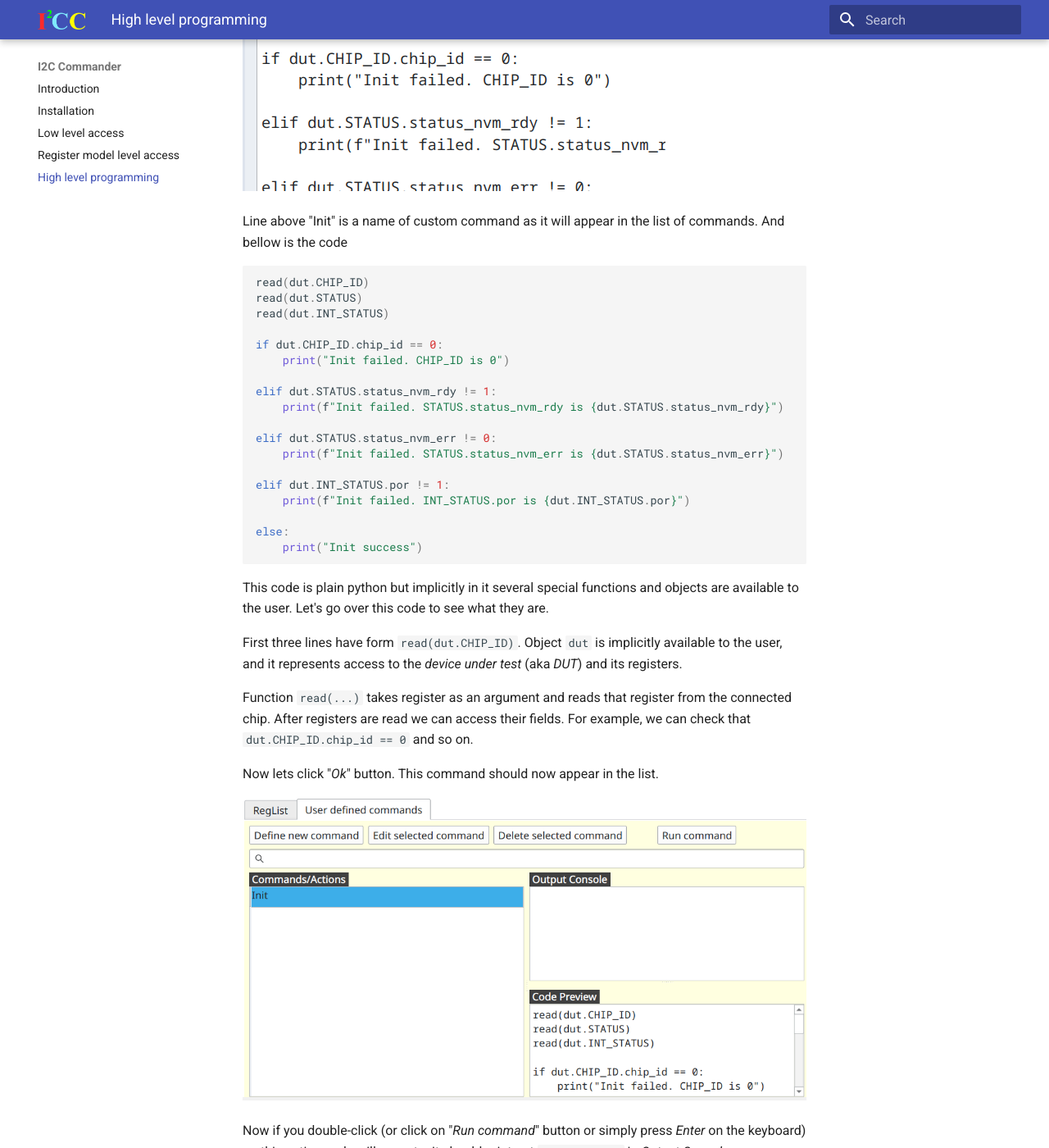
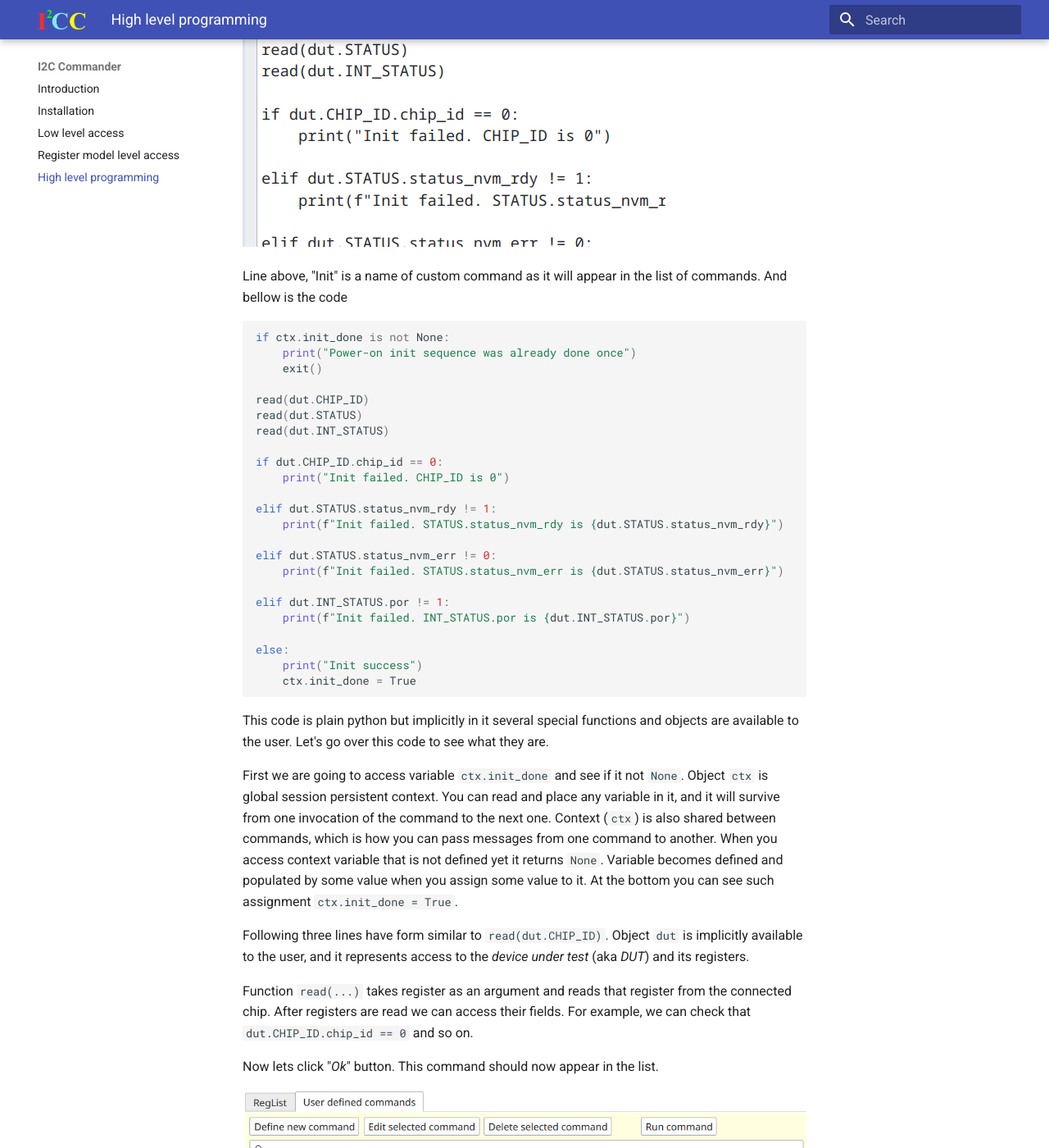
Before and after one commit to priimak/i2cc, an MkDocs documentation site: the page built from docs/high_level_i2c.md, in a window 1280 px wide and 1400 px high, scrolled down 1453 px. Shown: the whole window at 82% size. Built offline with MkDocs 1.6.1 and Material for MkDocs 9.7.7, drawn with Linux system fonts in a browser that asks for light colours; some of the changed text lies outside the part shown.

Commit message:
ctx return None for undefined var; more docs

````diff
--- a/docs/high_level_i2c.md
+++ b/docs/high_level_i2c.md
@@ -11,6 +11,9 @@ values. If those values are as per specification, then proceed with temperature
 * Read `CHIP_ID` register and check that its value is not 0.
 * Confirm that in `STATUS` register fields `status_nvm_rdy` and `status_nvm_err` have values 1 and 0 respectively.
 * Confirm that in register `INT_STATUS` field `por` is set to 1.
+
+Note that reading `INIT_STATUS` register resets all of its fields to 0. This means that init sequence as outlined above
+can only be run once on freshly powered on BPM581 chip.
 
 Let's create function that performs these checks. First lets switch to the "_User defined commands_" tab.
 
@@ -26,10 +29,14 @@ Now click on "_Define new command_" button. New window will open where are can e
 
 ![](images/init-custom-command.png)
 
-Line above "Init" is a name of custom command as it will appear in the list of commands.
+Line above, "Init" is a name of custom command as it will appear in the list of commands.
 And bellow is the code
 
 ```python
+if ctx.init_done is not None:
+    print("Power-on init sequence was already done once")
+    exit()
+
 read(dut.CHIP_ID)
 read(dut.STATUS)
 read(dut.INT_STATUS)
@@ -48,13 +55,21 @@ elif dut.INT_STATUS.por != 1:
 
 else:
     print("Init success")
+    ctx.init_done = True
 ```
 
 This code is plain python but implicitly in it several special functions and objects are available to the user.
 Let's go over this code to see what they are.
 
-First three lines have form `read(dut.CHIP_ID)`. Object `dut` is implicitly available to the user, and it represents
-access to the _device under test_ (aka _DUT_) and its registers.
+First we are going to access variable `ctx.init_done` and see if it not `None`. Object `ctx` is global session
+persistent context. You can read and place any variable in it, and it will survive from one invocation of the command
+to the next one. Context (`ctx`) is also shared between commands, which is how you can pass messages from one command to
+another. When you access context variable that is not defined yet it returns `None`. Variable becomes defined and
+populated by some value when you assign some value to it. At the bottom you can see such
+assignment `ctx.init_done = True`.
+
+Following three lines have form similar to `read(dut.CHIP_ID)`. Object `dut` is implicitly available to the user,
+and it represents access to the _device under test_ (aka _DUT_) and its registers.
 
 Function `read(...)` takes register as an argument and reads that register from the connected chip. After registers are
 read we can access their fields. For example, we can check that `dut.CHIP_ID.chip_id == 0` and so on.
@@ -63,5 +78,6 @@ Now lets click "_Ok_" button. This command should now appear in the list.
 
 ![](images/commands-1.png)
 
-Now if you double-click (or click on "_Run command_" button or simply press _Enter_ on the keyboard) on this action
-code will execute. It should print out `Init success` in _Output Console_.
+Now if you double-click (or click on "_Run command_" button or simply press _Enter_ on the keyboard) on this action,
+its code will execute and will print `Init success` in _Output Console_. Subsequent calls to this command prints out
+`Power-on init sequence was already done once`.
````
Also changed, not shown: docs/images/commands-1.png, 1 other file.
